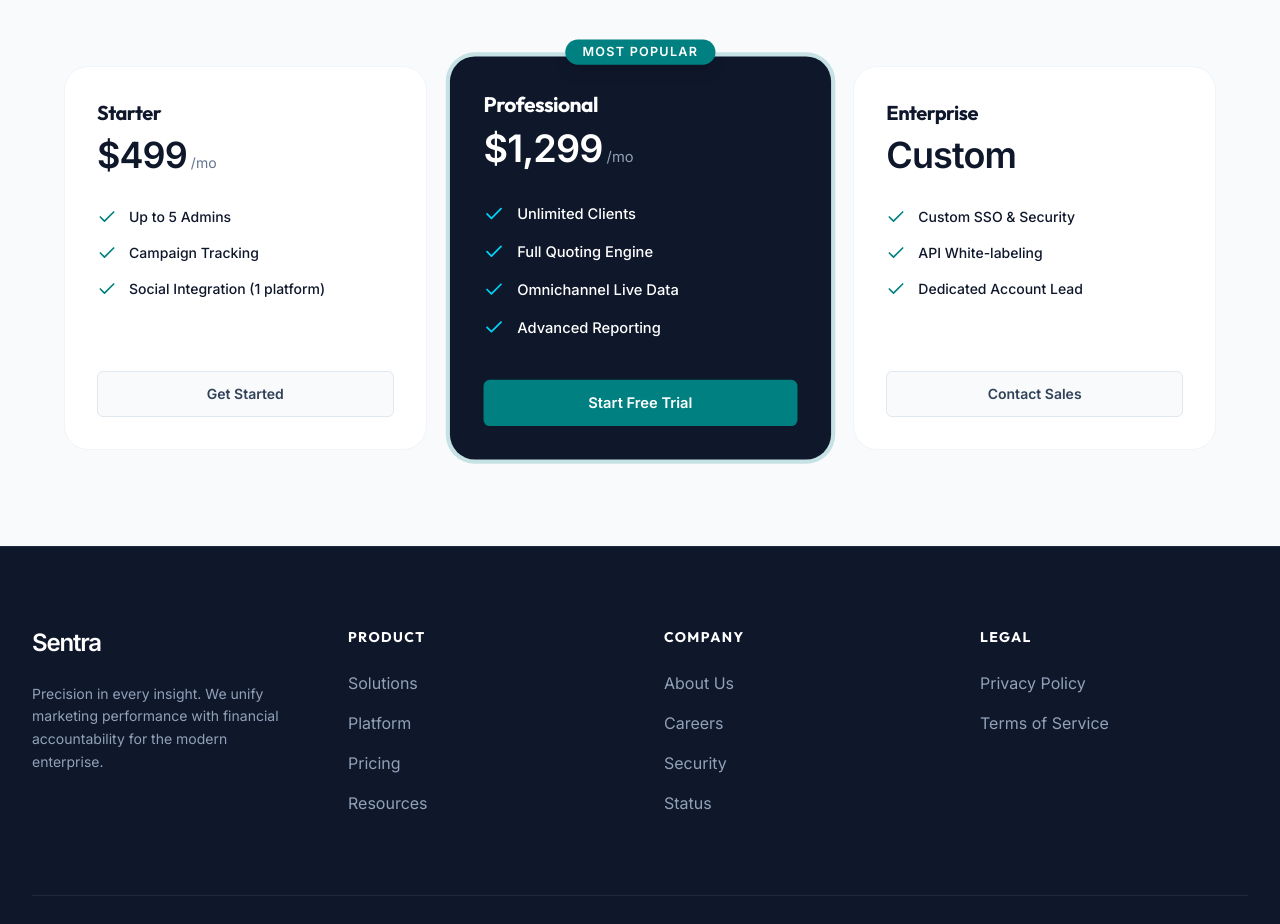
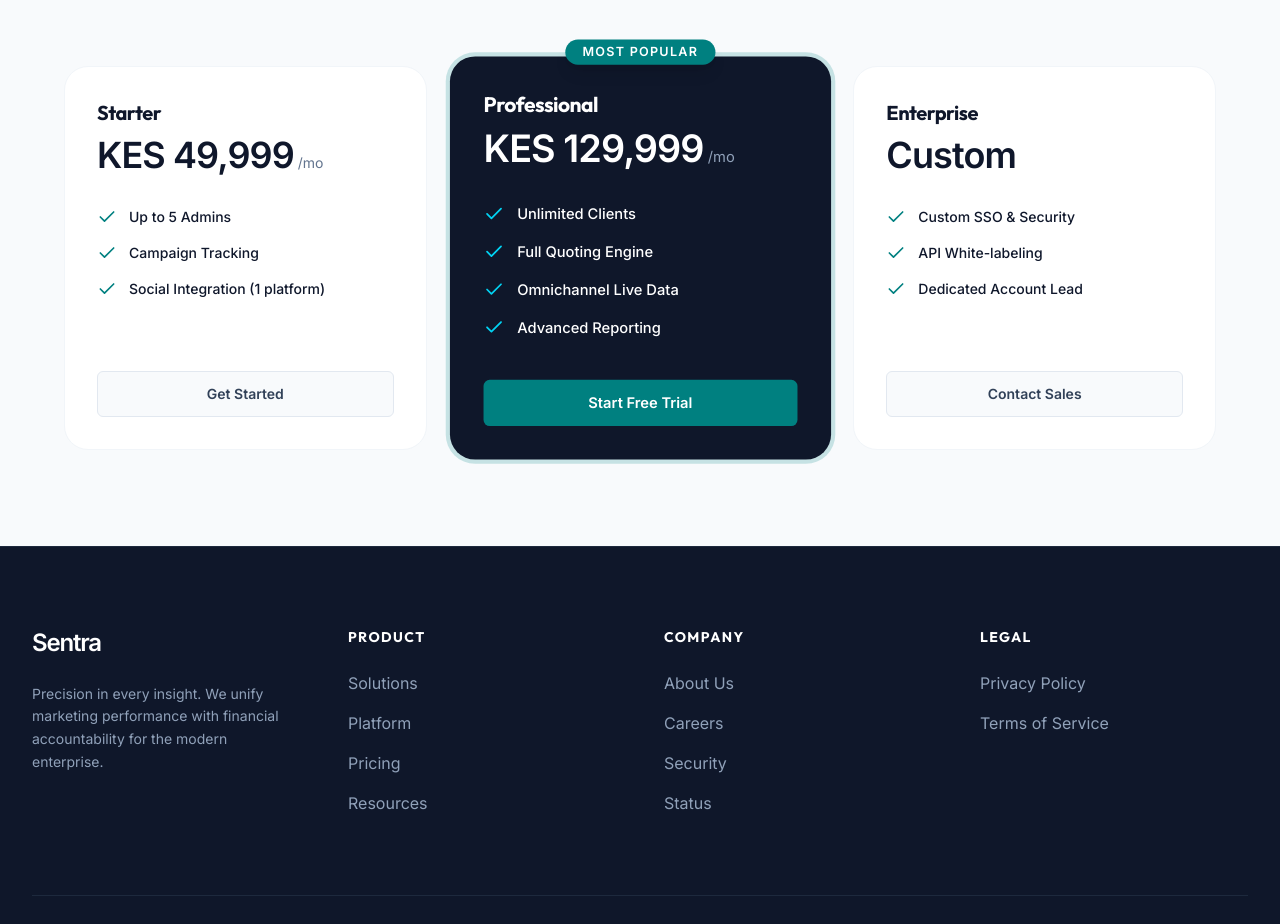
Before and after one commit to wlexie/sentra-app, a React (Vite) app: page / in a window 1280 px wide. Shown: the part 2780-3704 px from the top of the page. Built offline with nearby package versions, Linux system fonts and the light colour scheme.

Commit message:
changed pricing to KES

```diff
--- a/src/components/Pricing.tsx
+++ b/src/components/Pricing.tsx
@@ -5,7 +5,7 @@ import { Link } from "react-router-dom";
 const plans = [
   {
     name: "Starter",
-    price: "$499",
+    price: "KES 49,999",
     period: "/mo",
     features: [
       "Up to 5 Admins",
@@ -18,7 +18,7 @@ const plans = [
   },
   {
     name: "Professional",
-    price: "$1,299",
+    price: "KES 129,999",
     period: "/mo",
     features: [
       "Unlimited Clients",
```
